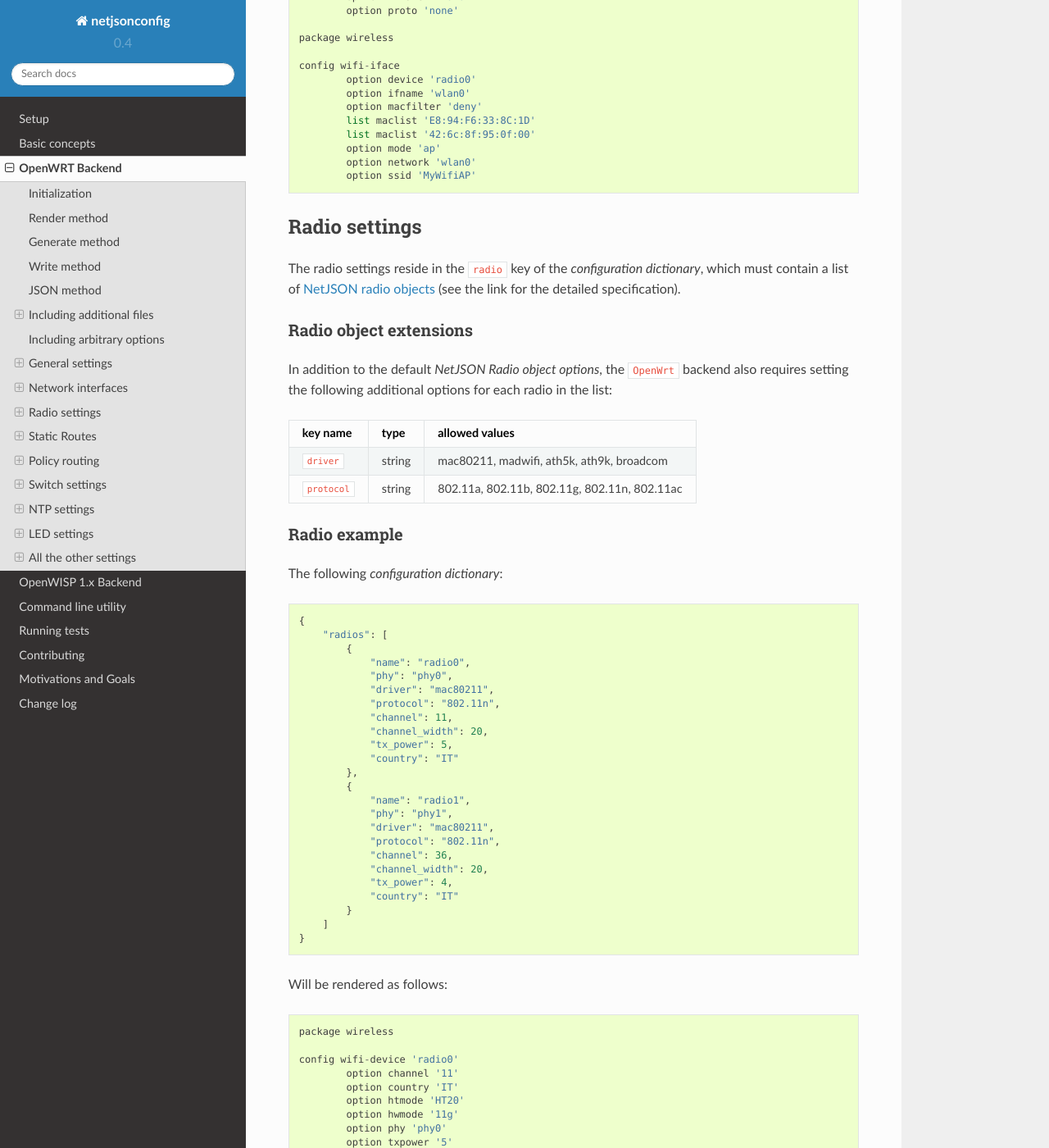
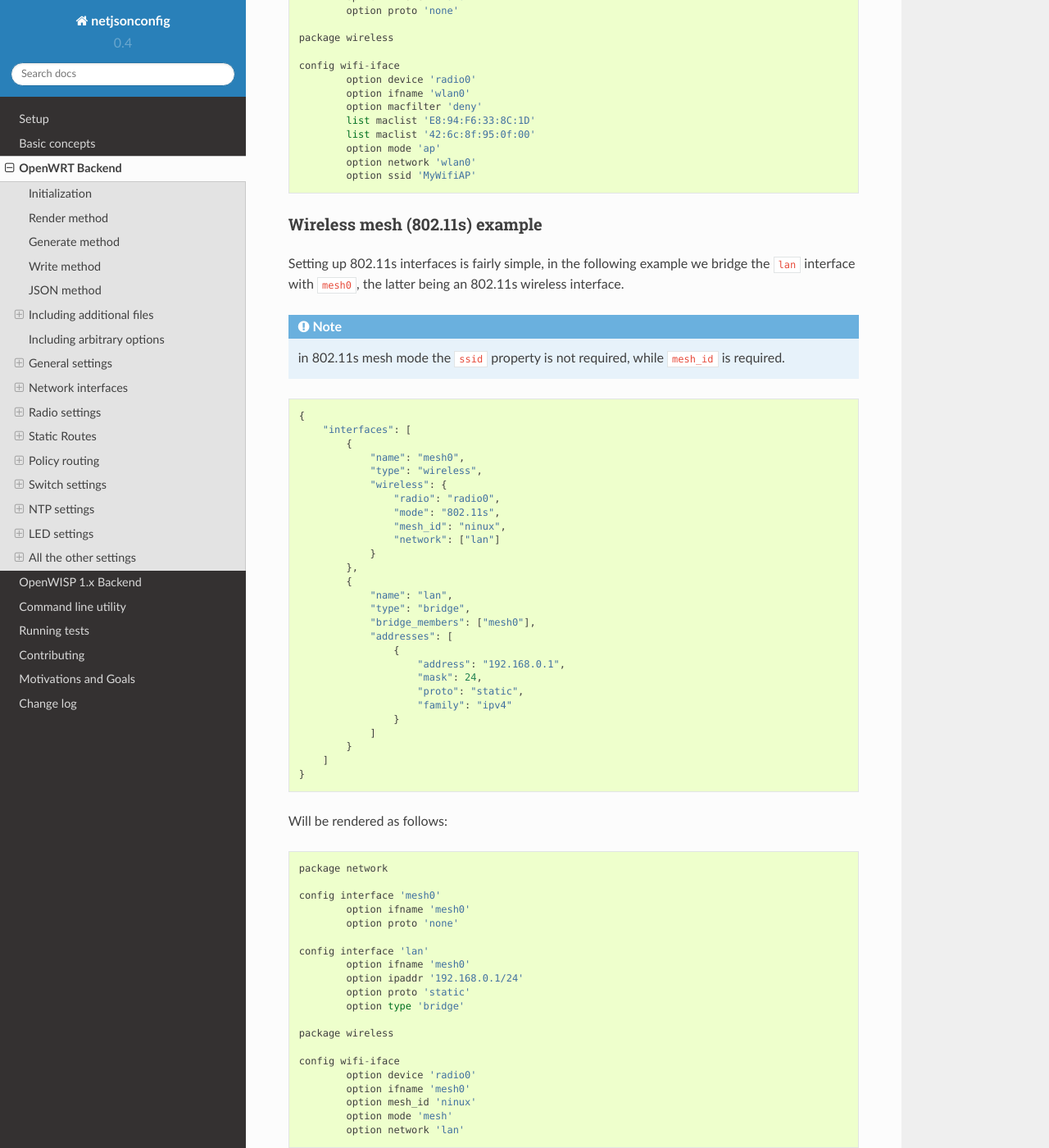
Before and after one commit to openwisp/netjsonconfig, a Sphinx documentation site: the page built from docs/source/backends/openwrt.rst, in a window 1280 px wide and 1400 px high, scrolled down 12738 px. Shown: the whole window at 82% size. Built offline with Sphinx 7.4.7 and the Read the Docs theme 2.0.0, drawn with Linux system fonts in a browser that asks for light colours.

Commit message:
[docs] Added OpenWRT mesh 802.11s example

```diff
--- a/docs/source/backends/openwrt.rst
+++ b/docs/source/backends/openwrt.rst
@@ -666,6 +666,71 @@ Will be rendered as::
             option mode 'ap'
             option network 'wlan0'
             option ssid 'MyWifiAP'
+
+Wireless mesh (802.11s) example
+~~~~~~~~~~~~~~~~~~~~~~~~~~~~~~~
+
+Setting up 802.11s interfaces is fairly simple, in the following example we
+bridge the ``lan`` interface with ``mesh0``, the latter being an 802.11s
+wireless interface.
+
+.. note::
+   in 802.11s mesh mode the ``ssid`` property is not required,
+   while ``mesh_id`` is required.
+
+.. code-block:: python
+
+    {
+        "interfaces": [
+            {
+                "name": "mesh0",
+                "type": "wireless",
+                "wireless": {
+                    "radio": "radio0",
+                    "mode": "802.11s",
+                    "mesh_id": "ninux",
+                    "network": ["lan"]
+                }
+            },
+            {
+                "name": "lan",
+                "type": "bridge",
+                "bridge_members": ["mesh0"],
+                "addresses": [
+                    {
+                        "address": "192.168.0.1",
+                        "mask": 24,
+                        "proto": "static",
+                        "family": "ipv4"
+                    }
+                ]
+            }
+        ]
+    }
+
+Will be rendered as follows::
+
+    package network
+
+    config interface 'mesh0'
+            option ifname 'mesh0'
+            option proto 'none'
+
+    config interface 'lan'
+            option ifname 'mesh0'
+            option ipaddr '192.168.0.1/24'
+            option proto 'static'
+            option type 'bridge'
+
+    package wireless
+
+    config wifi-iface
+            option device 'radio0'
+            option ifname 'mesh0'
+            option mesh_id 'ninux'
+            option mode 'mesh'
+            option network 'lan'
+
 Radio settings
 --------------
 
```
